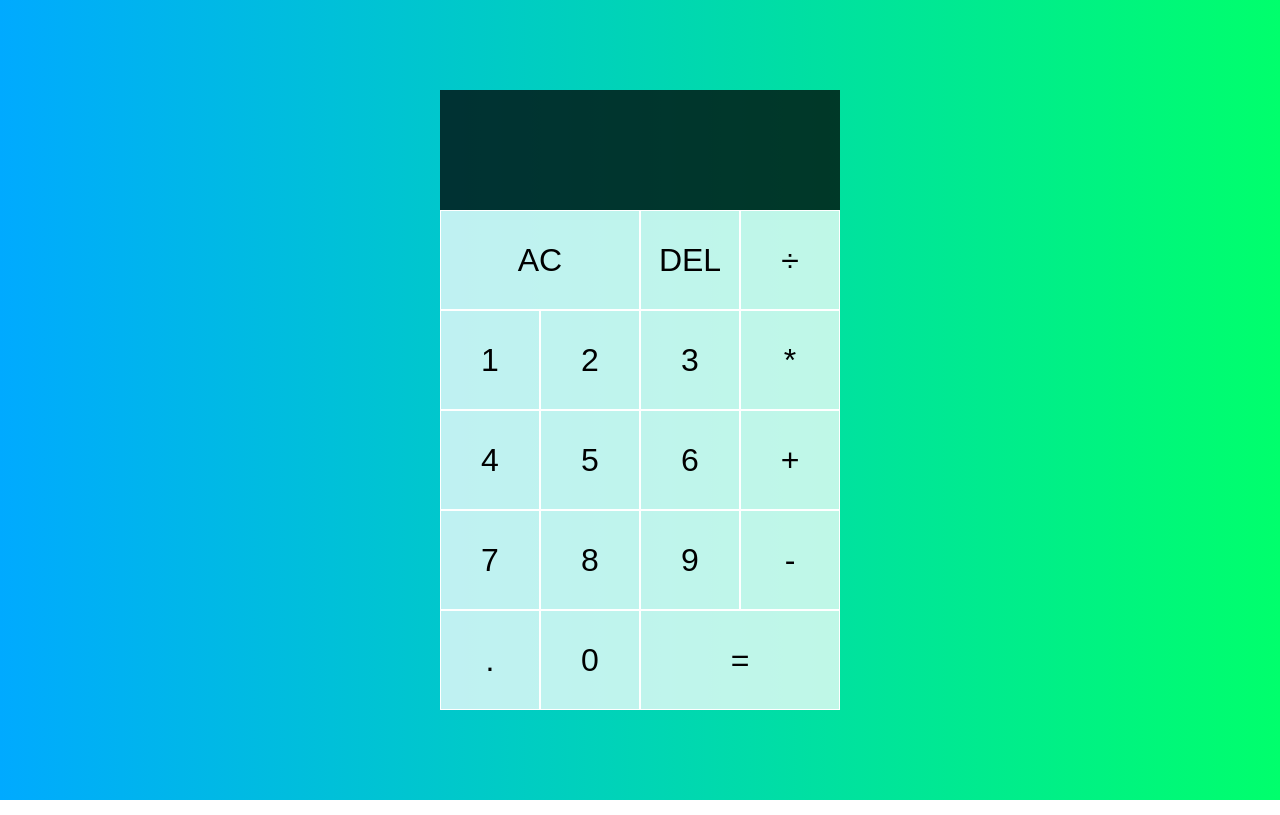
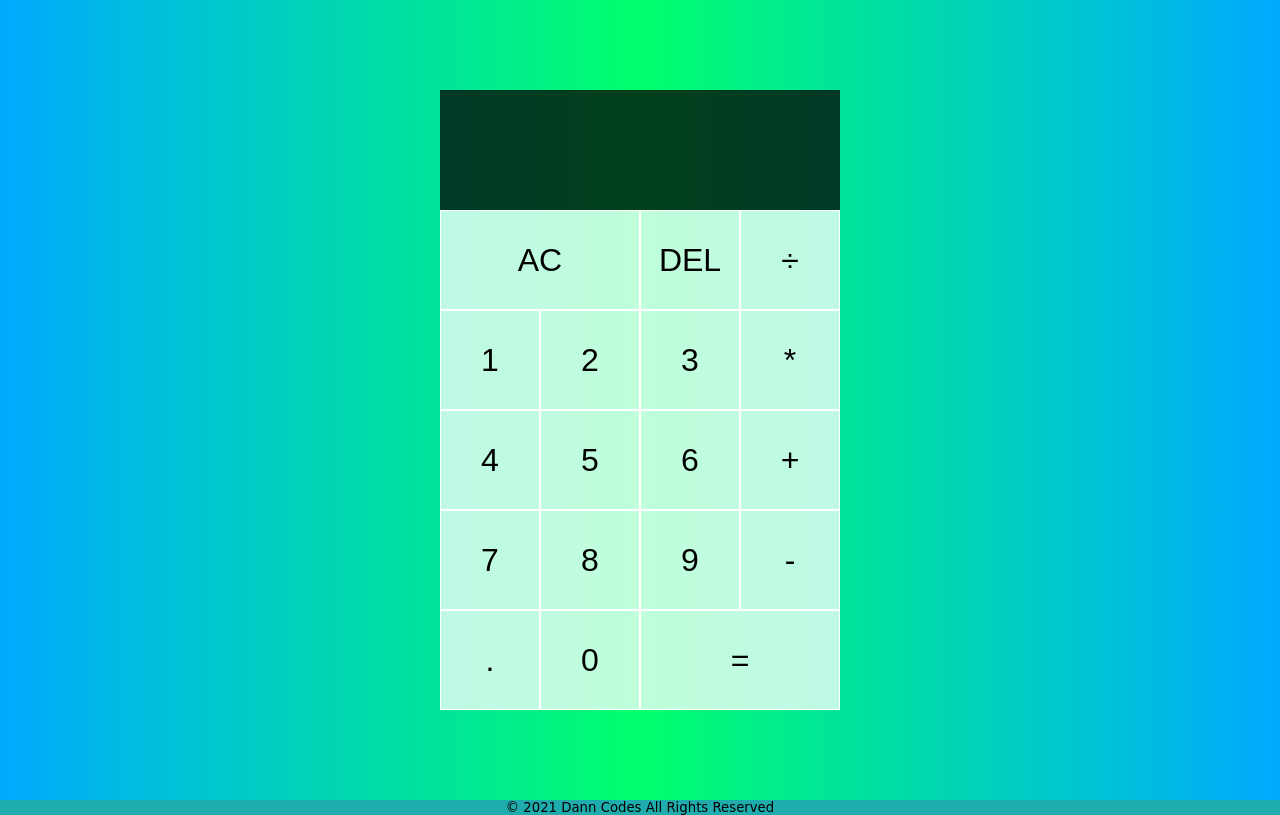
Before and after one commit to danncodes/calculator, a plain HTML site: page index.html in a window 1280 px wide. Drawn offline with Linux system fonts and the light colour scheme; a web font is replaced by a local one.

Commit message:
Added a suggested third color to gradient in index css, added a footer class, added a footer to index.js

```diff
--- a/index.css
+++ b/index.css
@@ -6,10 +6,10 @@
 }
 
 body {
-	font-family: 'Turret Road', cursive;
+  font-family: "Turret Road", cursive;
   padding: 0;
   margin: 0;
-	background: linear-gradient(to right, #00aaff, #00ff6c);
+  background: linear-gradient(to right, #00aaff, #00ff6c, #00aaff);
 }
 
 .calculator-grid {
@@ -59,3 +59,8 @@ body {
   color: white;
   font-size: 2.5rem;
 }
+
+.footer {
+  text-align: center;
+  background-color: rgb(31, 172, 172);
+}
--- a/index.html
+++ b/index.html
@@ -32,6 +32,9 @@
         <button class="number">0</button>
         <button class="span-two equals">=</button>
     </div>
+    <div class="footer">
+        <h5>&copy; 2021 <span>Dann Codes</span> <span>All Rights Reserved</span></h5>
+    </div>
 </body>
 
 <script src="sandbox.js"></script>
```
Lines whose indentation alone changed are shown as unchanged.
